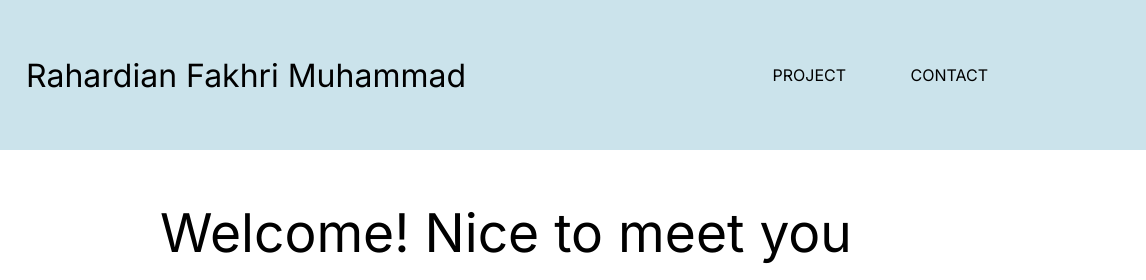
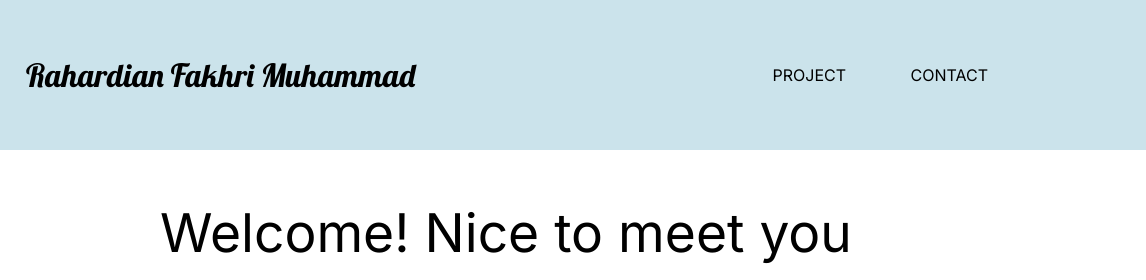
Before and after one commit to rahardianfm/rahardianfm.github.io, a plain HTML site: page index.html in a window 1280 px wide. Shown: the top 280 px of the page, 134-1280 px from the left. Drawn offline with Linux system fonts and the light colour scheme.

Commit message:
update font

```diff
--- a/index.html
+++ b/index.html
@@ -8,7 +8,7 @@
     <link rel="stylesheet" href="style.css">
     <link rel="preconnect" href="https://fonts.googleapis.com">
     <link rel="preconnect" href="https://fonts.gstatic.com" crossorigin>
-    <link href="https://fonts.googleapis.com/css2?family=Inter&display=swap" rel="stylesheet">
+    <link href="https://fonts.googleapis.com/css2?family=Inter&family=Lobster&display=swap" rel="stylesheet">
 </head>
 <body>
     <div class="header">
--- a/style.css
+++ b/style.css
@@ -55,6 +55,7 @@ body{
 }
 
 .header a p {
+    font-family: 'Lobster', cursive;
     margin-left: 30px;
     font-size: 24pt;
 }
```
